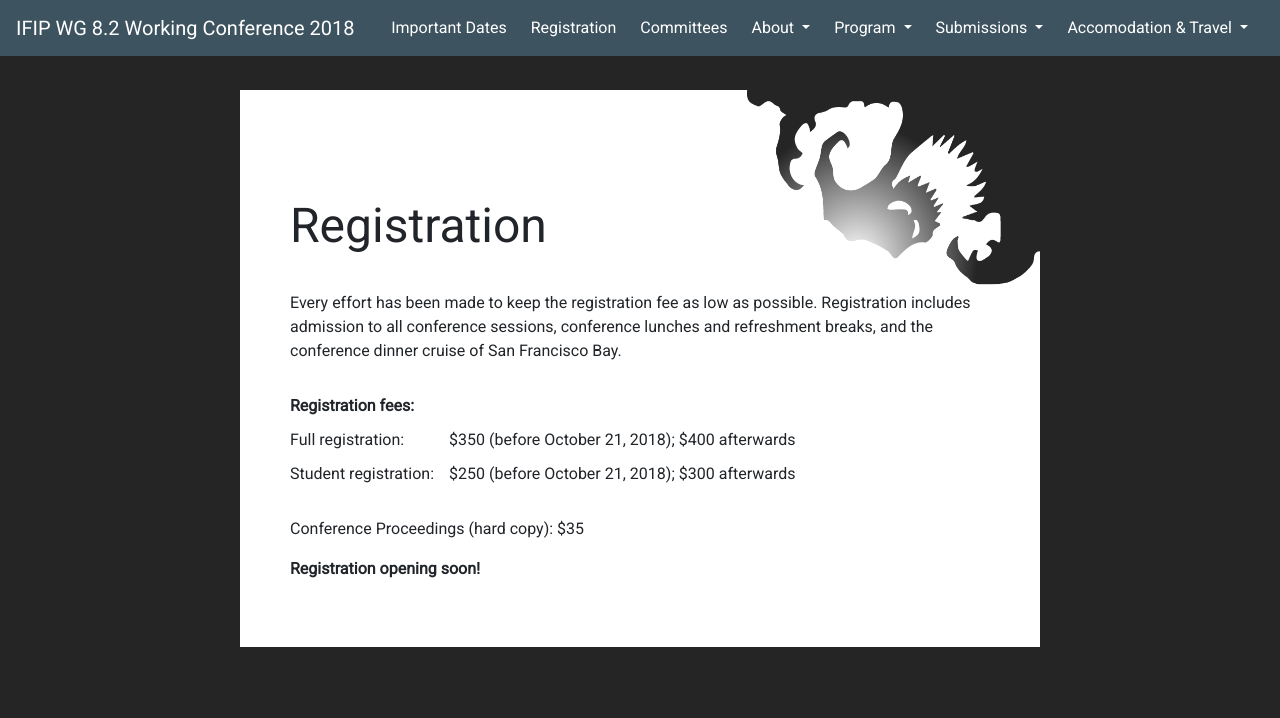
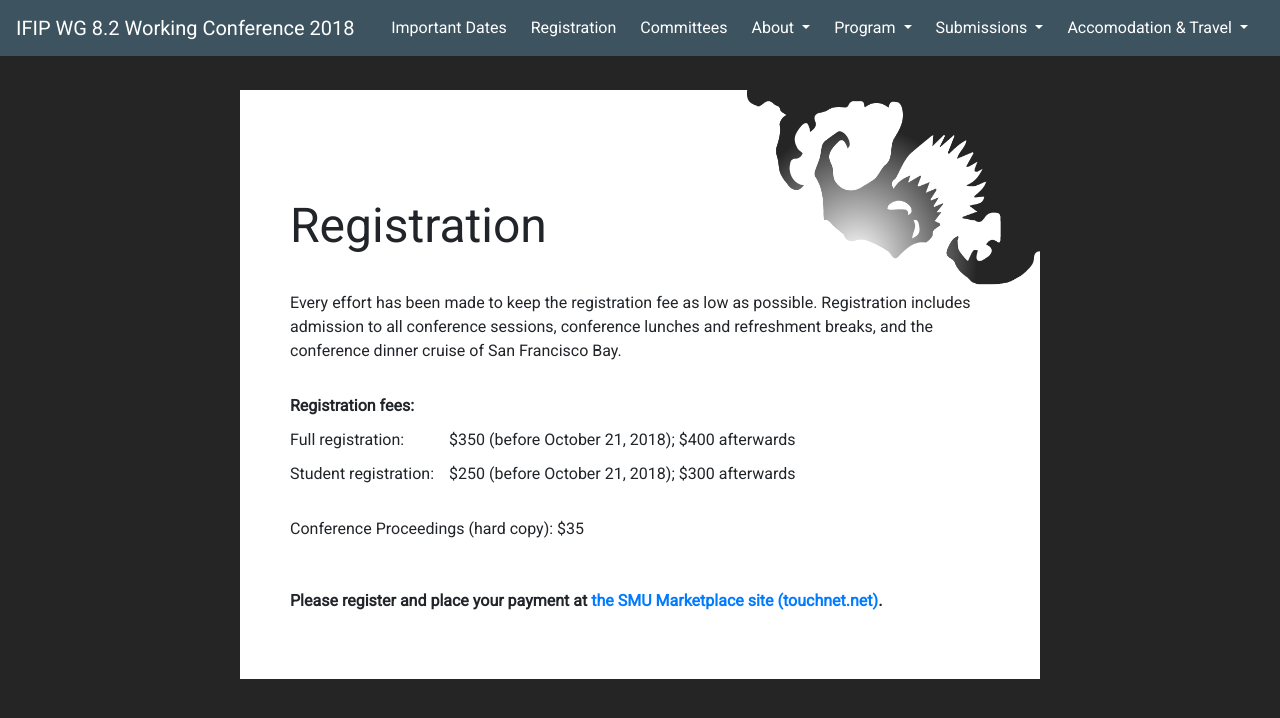
Before and after one commit to ifip82conf/ifip82conf.github.io, a Jekyll site: the page built from pages/registration.md, in a window 1280 px wide. Shown: the top 718 px of the page. Built offline with Jekyll 4.4.1, drawn with Linux system fonts in a browser that asks for light colours; nearby versions of some CDN libraries.

Commit message:
Registration

```diff
--- a/_layouts/frontpage.html
+++ b/_layouts/frontpage.html
@@ -25,9 +25,9 @@
     {% include header.html %}
 
     <div class="container">
-        <a href="/submission/submission" class="btn btn-primary bg-medium circle-btn" style="display: none">
+        <a href="/registration/registration" class="btn btn-primary bg-medium circle-btn">
           <div class="inner-circle-btn row">
-            <span class="align-self-center center-horizontal">SUBMIT </br> by </br> JUNE 1</span>
+            <span class="align-self-center center-horizontal" style='line-height: 25px; font-size: 17px;'>REGISTER </br> NOW</span>
           </div>
         </a>
         <div id="title" class="monsterous">
--- a/pages/registration.md
+++ b/pages/registration.md
@@ -14,5 +14,5 @@ Every effort has been made to keep the registration fee as low as possible. Regi
 | Student registration: | $250 (before October 21, 2018); $300 afterwards |
 
 Conference Proceedings (hard copy):  $35
-
-**Registration opening soon!**
+ <br /><br /><br />
+**Please register and place your payment at  [the SMU Marketplace site (touchnet.net)](https://secure.touchnet.net/C21403_ustores/web/product_detail.jsp?PRODUCTID=1175&SINGLESTORE=true){:target="_blank"}.**
```
